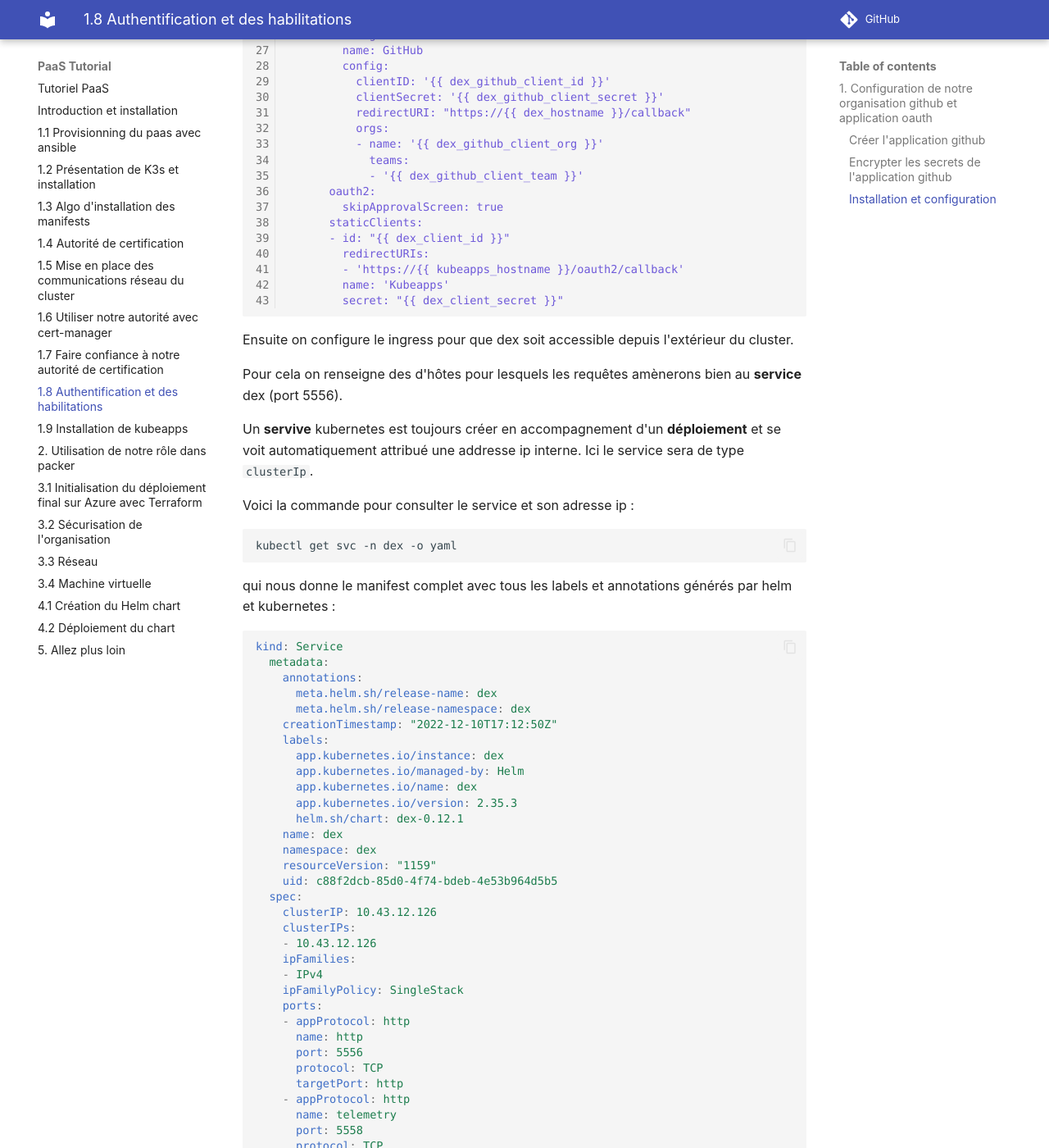
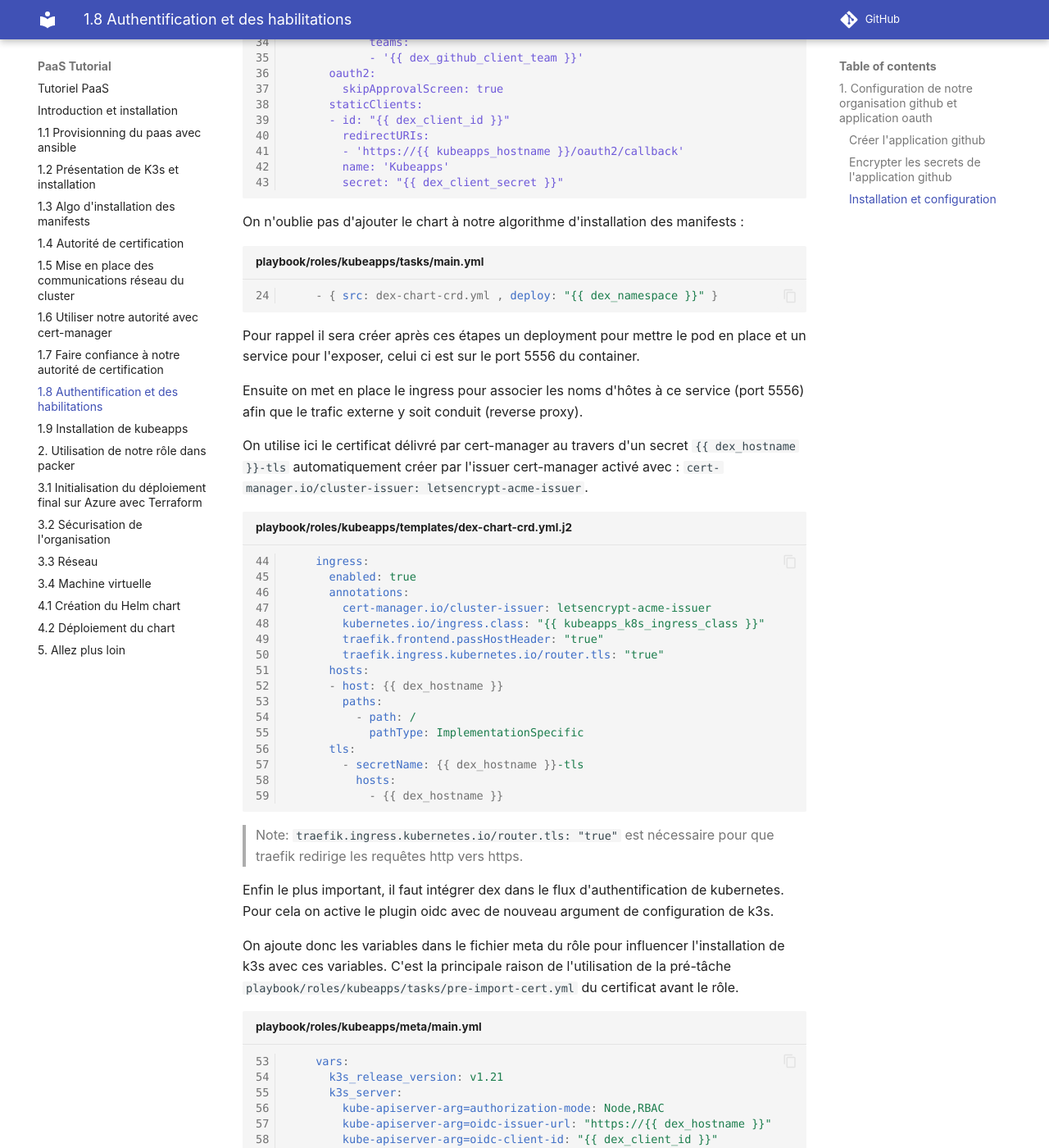
Before and after one commit to loic-roux-404/plateforme, an MkDocs documentation site: the page built from docs/1-8-ansible-dex.md, in a window 1280 px wide and 1400 px high, scrolled down 4922 px. Shown: the whole window at 82% size. Built offline with MkDocs 1.6.1 and Material for MkDocs 9.7.7, drawn with Linux system fonts in a browser that asks for light colours; comment, search, counter and statistics services are not loaded; some of the changed text lies outside the part shown.

Commit message:
dex / kubeapps

````diff
--- a/docs/1-8-ansible-dex.md
+++ b/docs/1-8-ansible-dex.md
@@ -46,11 +46,19 @@ Nous allons crypter les Informations dangereuses dans un vault ansible que l'on
 
 Dans votre rôle `playbook/roles/kubeapps`
 
+D'abord, il faut renseigner un mot de passe dans un fichier `$HOME/.ansible/.vault`.
+
+```bash
+echo 'your-pass' > $HOME/.ansible/.vault
+```
+
+> Warning : en bash `>` écrase le fichier et `>>` ajoute à la fin du fichier. L'idéal est d'utiliser la commande `tee` à la place de ces opérandes.
+
+Puis ensuite on peut initier les secrets dans les `group_vars` pour qu'il soit possible de les identifié comme facts ansible et puis les utiliser au cours de l'éxécution du playbook :
+
 ```bash
 ansible-vault create --vault-password-file $HOME/.ansible/.vault molecule/default/group_vars/molecule/secrets.yml
 ```
-
-Renseigner un mot de passe dans le fichier `$HOME/.ansible/.vault`.
 
 > **Warning** : Ce mot de passe est utilisé pour décrypter les secrets de votre playbook de test. Il est donc important de le garder secret d'où une localisation à l'extérieur du repo.
 
@@ -71,16 +79,6 @@ Si besoin vous pouvez éditer le fichier avec la commande suivante :
 ```bash
 ansible-vault edit molecule/default/group_vars/molecule/secrets.yml --vault-password-file $HOME/.ansible/.vault
 ```
-
-> Note : les **github secrets** de la CI/CD de github [https://github.com/domaine/repo/settings/secrets/actions](#) peuvent être une localisation idéale.
-
-Vous aviez créé un mot de passe, mais ce n'est pas très pratique de devoir le retenir. Déplacez-le dans un fichier `${HOME}/.ansible/.vault` pour pouvoir ouvrir les fichiers de secrets cryptés plus facilement les prochaines fois. (argument de ligne de commande `--vault-password-file`)
-
-```bash
-echo 'my-pass' > $HOME/.ansible/.vault
-```
-
-> Warning : en bash `>` écrase le fichier et `>>` ajoute à la fin du fichier. L'idéal est d'utiliser la commande `tee` à la place de ces opérandes.
 
 Puis on configure molecule pour utiliser le fichier de mot de passe et le groupe de variable **`molecule`** qui contient nos secrets. Il est implicitement défini quand on crée le dossier `group_vars/molecule`:
 
@@ -210,65 +208,15 @@ Voici la configuration qui réutilise les variables de notre application oauth g
         secret: "{{ dex_client_secret }}"
 ```
 
-Ensuite on configure le ingress pour que dex soit accessible depuis l'extérieur du cluster.
+On n'oublie pas d'ajouter le chart à notre algorithme d'installation des manifests :
 
-Pour cela on renseigne des d'hôtes pour lesquels les requêtes amènerons bien au **service** dex (port 5556).
-
-Un **servive** kubernetes est toujours créer en accompagnement d'un **déploiement** et se voit automatiquement attribué une addresse ip interne. Ici le service sera de type `clusterIp`.
-
-Voici la commande pour consulter le service et son adresse ip :
-
-```bash
-kubectl get svc -n dex -o yaml
+```yaml linenums="24" title="playbook/roles/kubeapps/tasks/main.yml"
+    - { src: dex-chart-crd.yml , deploy: "{{ dex_namespace }}" }
 ```
 
-qui nous donne le manifest complet avec tous les labels et annotations générés par helm et kubernetes :
+Pour rappel il sera créer après ces étapes un deployment pour mettre le pod en place et un service pour l'exposer, celui ci est sur le port 5556 du container.
 
-```yaml
-kind: Service
-  metadata:
-    annotations:
-      meta.helm.sh/release-name: dex
-      meta.helm.sh/release-namespace: dex
-    creationTimestamp: "2022-12-10T17:12:50Z"
-    labels:
-      app.kubernetes.io/instance: dex
-      app.kubernetes.io/managed-by: Helm
-      app.kubernetes.io/name: dex
-      app.kubernetes.io/version: 2.35.3
-      helm.sh/chart: dex-0.12.1
-    name: dex
-    namespace: dex
-    resourceVersion: "1159"
-    uid: c88f2dcb-85d0-4f74-bdeb-4e53b964d5b5
-  spec:
-    clusterIP: 10.43.12.126
-    clusterIPs:
-    - 10.43.12.126
-    ipFamilies:
-    - IPv4
-    ipFamilyPolicy: SingleStack
-    ports:
-    - appProtocol: http
-      name: http
-      port: 5556
-      protocol: TCP
-      targetPort: http
-    - appProtocol: http
-      name: telemetry
-      port: 5558
-      protocol: TCP
-      targetPort: telemetry
-    selector:
-      app.kubernetes.io/instance: dex
-      app.kubernetes.io/name: dex
-    sessionAffinity: None
-    type: ClusterIP
-  status:
-    loadBalancer: {}
-```
-
-Ensuite on met en place le ingress pour associer les noms d'hôtes à ce service pour le trafic externe. (reverse proxy)
+Ensuite on met en place le ingress pour associer les noms d'hôtes à ce service (port 5556) afin que le trafic externe y soit conduit (reverse proxy).
 
 On utilise ici le certificat délivré par cert-manager au travers d'un secret `{{ dex_hostname }}-tls` automatiquement créer par l'issuer cert-manager activé avec : `cert-manager.io/cluster-issuer: letsencrypt-acme-issuer`.
 
@@ -309,6 +257,8 @@ On ajoute donc les variables dans le fichier meta du rôle pour influencer l'ins
 
 ```
 
-Open id configuré sur kubernetes nous sommes prêt à faire fonctionner kubeapps avec dex car ils peuvent maintenant communiquer en Tls entre eux et dex peut autoriser des connexion open id valides à contrôler k3s.
+On lance notre `molecule test` pour voir si tous ce déploie bien et si l'url [https://dex.k3s.local/.well-known/openid-configuration](https://dex.k3s.local/.well-known/openid-configuration) retourne bien un contenu.
+
+Cela indique que Open id est configuré sur kubernetes et que nous sommes fin prêt à faire fonctionner kubeapps avec dex. Ils peuvent maintenant communiquer en Https et dex peut autoriser des connexion associé au "cluster role" permettant de contrôler kubernetes.
 
 ---
````
Also changed, not shown: other parts of docs/1-8-ansible-dex.md (+1 -1 lines), docs/1-5-ansible-dns.md (+2 -0 lines), docs/1-9-ansible-kubeapps.md (+0 -3 lines).
